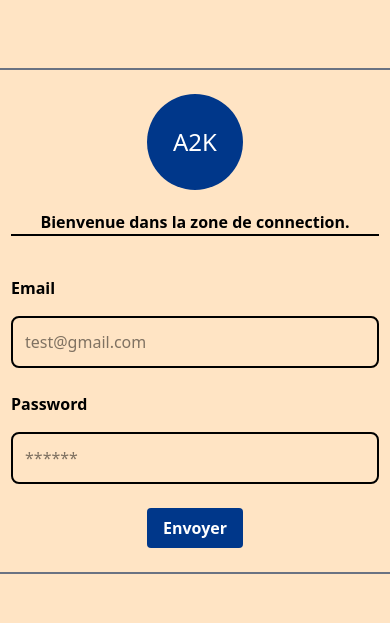
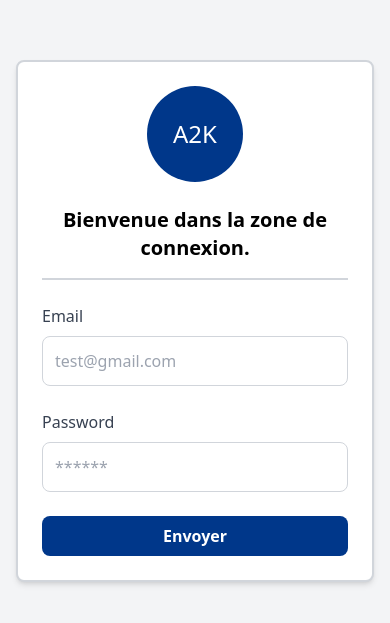
Before and after one commit to hackusman/login_form_using_tailwind_css, a plain HTML site: page index.html in a window 390 px wide. Shown: the part 101-724 px from the top of the page. Drawn offline with nearby package versions, Linux system fonts and the light colour scheme.

Commit message:
Responsive optimisé

```diff
--- a/index.html
+++ b/index.html
@@ -1,35 +1,44 @@
 <!doctype html>
-<html>
+<html lang="fr">
   <head>
     <meta charset="UTF-8" />
     <meta name="viewport" content="width=device-width, initial-scale=1.0" />
-    <script src="https://cdn.jsdelivr.net/npm/@tailwindcss/browser@4"></script>
-    <link rel="stylesheet" href="style.css">
-
+    <script src="https://cdn.tailwindcss.com"></script> <!-- CDN officiel Tailwind -->
+    <title>Formulaire Tailwind</title>
   </head>
 
-  <body>
-    <section class=" flex justify-center items-center w-full h-screen">
-      <div class="flex justify-center items-center">
-        <form class="w-[420px] border-2 border-gray-500 p-6 rounded-lg">
-        <div class="flex justify-center">
-          <button class="w-24 h-24 bg-[#00378a] rounded-full text-white py-2 px-4 text-2xl mb-5 hover:bg-blue-500">
-            <p>A2K</p>
+  <body class="bg-gray-100">
+    <section class="flex justify-center items-center min-h-screen px-4">
+      <div class="w-full max-w-md bg-white border-2 border-gray-300 p-6 rounded-lg shadow-md">
+        <!-- Bouton logo -->
+        <div class="flex justify-center mb-6">
+          <button class="w-24 h-24 bg-[#00378a] rounded-full text-white text-2xl hover:bg-blue-500 flex items-center justify-center">
+            A2K
           </button>
         </div>
 
-        </button>
-        <h1 class="font-bold text-2x border-b-2 mb-10 text-center">Bienvenue dans la zone de connection.</h1>
+        <!-- Titre -->
+        <h1 class="text-center text-xl font-bold border-b-2 border-gray-300 pb-4 mb-6">
+          Bienvenue dans la zone de connexion.
+        </h1>
+
+        <!-- Formulaire -->
+        <form class="space-y-6">
           <div class="flex flex-col">
-          <label for="email" class="text-md mb-4 font-bold">Email</label>
-          <input type="text" placeholder="test@gmail.com" class="border-2 p-3 rounded-lg" name="email">
-        </div><br>
+            <label for="email" class="mb-2 font-medium text-gray-700">Email</label>
+            <input type="email" name="email" placeholder="test@gmail.com"
+              class="border border-gray-300 p-3 rounded-lg focus:outline-none focus:ring-2 focus:ring-blue-500" required>
+          </div>
+
           <div class="flex flex-col">
-          <label for="password" class="text-md mb-4 font-bold">Password</label>
-          <input type="text" placeholder="******" class="border-2 p-3 rounded-lg" name="password" required>
-        </div><br>
+            <label for="password" class="mb-2 font-medium text-gray-700">Password</label>
+            <input type="password" name="password" placeholder="******"
+              class="border border-gray-300 p-3 rounded-lg focus:outline-none focus:ring-2 focus:ring-blue-500" required>
+          </div>
+
           <div class="flex justify-center">
-          <button class="bg-[#00378a] hover:bg-blue-700 text-white font-bold py-2 px-4 rounded">
+            <button type="submit"
+              class="bg-[#00378a] hover:bg-blue-700 text-white font-bold py-2 px-6 rounded-lg w-full sm:w-auto">
               Envoyer
             </button>
           </div>
@@ -37,6 +46,4 @@
       </div>
     </section>
   </body>
-
-
 </html>
--- a/style.css
+++ /dev/null
@@ -1,3 +0,0 @@
-body{
-    background-color:bisque;
-}
```
Lines whose indentation alone changed are shown as unchanged.
